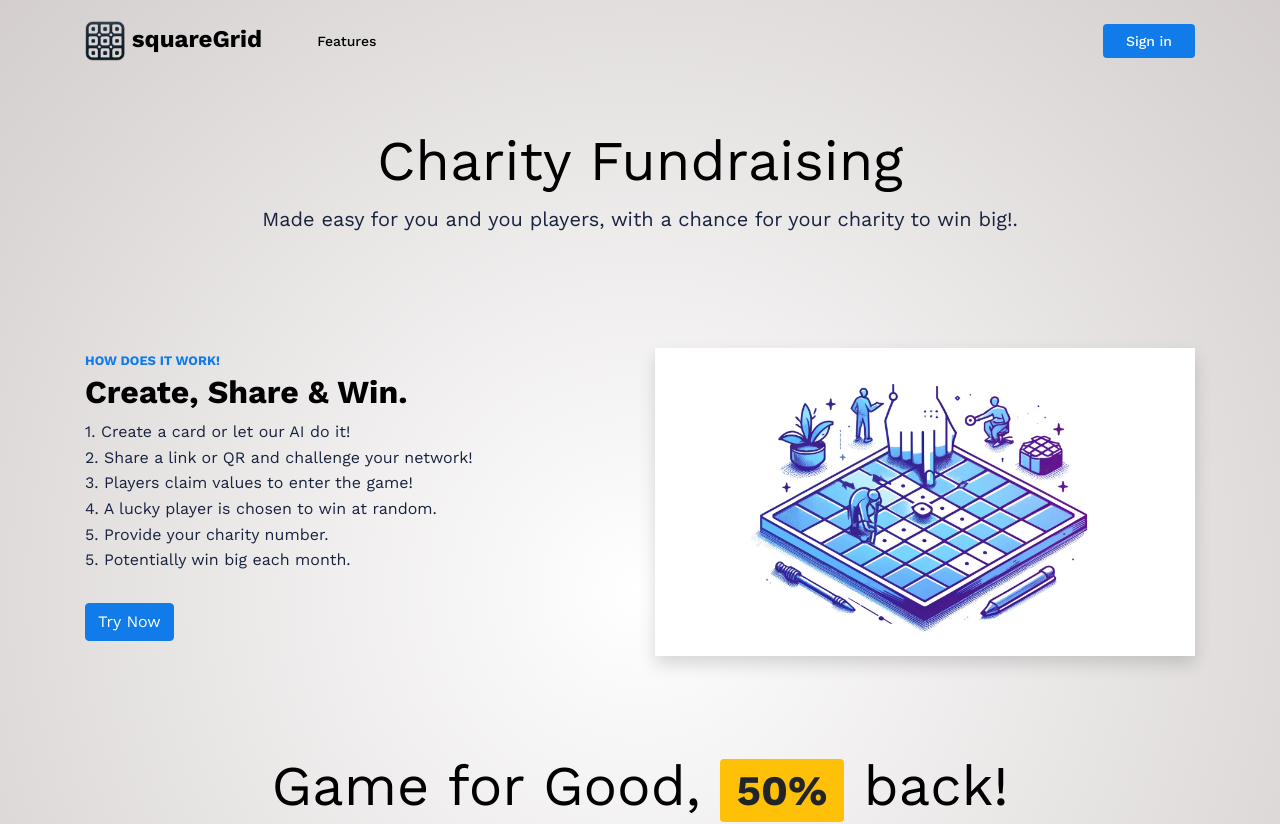
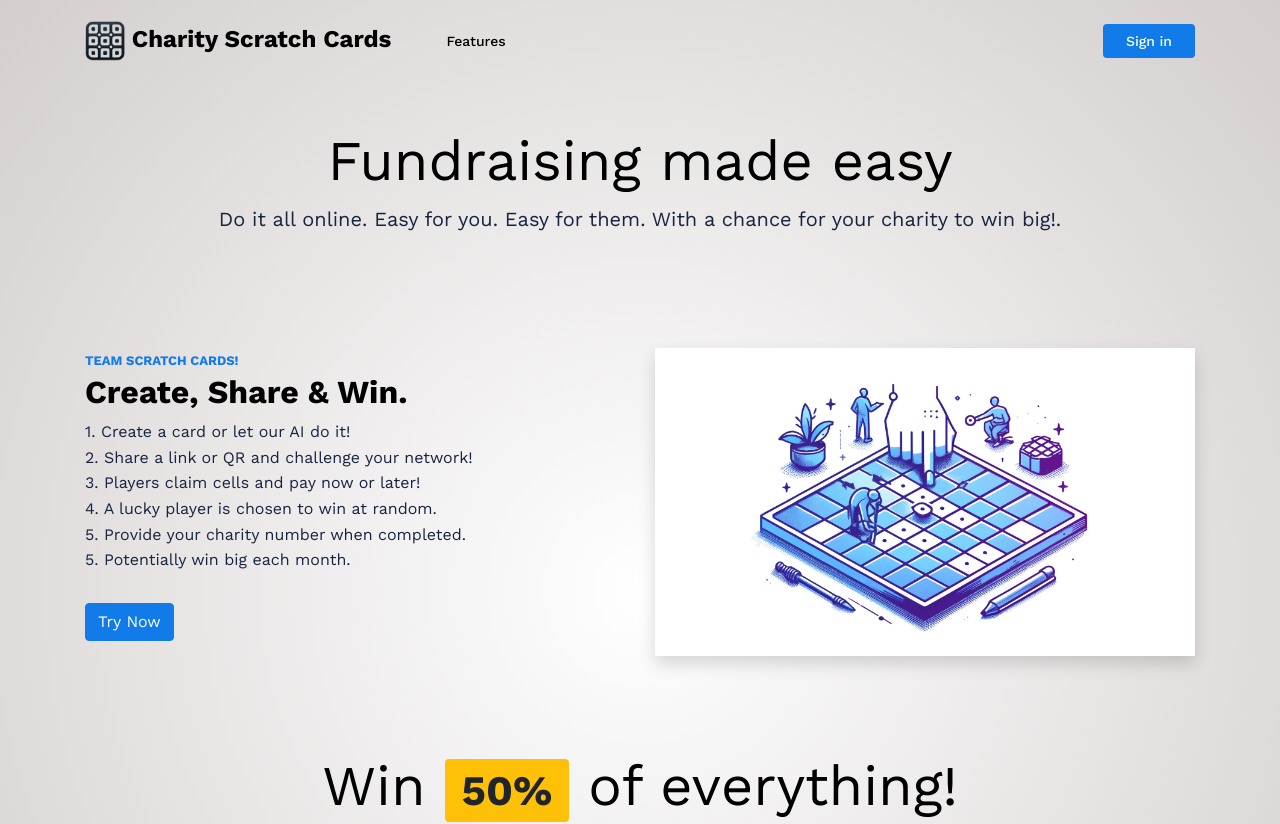
Before and after one commit to ourgameltd/squaregrid.web, a Next.js app: page / in a window 1280 px wide. Shown: the top 824 px of the page. Built offline with nearby package versions, Linux system fonts and the light colour scheme; no server answers.

Commit message:
Style amends

```diff
--- a/components/forms/GameForm.tsx
+++ b/components/forms/GameForm.tsx
@@ -196,8 +196,8 @@ const GameForm = ({ game: game, register, errors, imgSrc, setImgSrc }: GameCompo
             <label htmlFor="validationServerUsername">
               QR code <p className="small text-muted font-italic mb-0">Share on devices e.g. screens, leaflets.</p>
             </label>
-            <div>
-              <img className="shadow img-fluid" src={qrLink} alt="QR Code" />
+            <div className="image-preview-wrapper shadow-sm">
+              <img src={qrLink} alt="QR Code" />
             </div>
           </div>
         </div>)}
--- a/components/navbar.tsx
+++ b/components/navbar.tsx
@@ -42,7 +42,7 @@ const Navbar = ({ context }: { context: AppContextModel }) => {
                 priority={true}
                 style={{height: "40px", width: "40px"}}
                 className="img-fluid rounded-start"
-              /> squareGrid
+              /> Charity Scratch Cards
             </Link>
 
             <ul className="js-clone-nav d-none d-lg-inline-block site-menu float-left">
--- a/pages/cards/[cardId].tsx
+++ b/pages/cards/[cardId].tsx
@@ -259,7 +259,8 @@ const Card = () => {
                 </div>
               </div>
             </div>
-            <form onSubmit={handleSubmit(onSubmit)} className="row bg-white rounded">
+              <form onSubmit={handleSubmit(onSubmit)}>
+            <div className="row bg-white rounded mx-1">
                 <input type="hidden" id="partitionKey" {...register("partitionKey", { required: true })} />
                 <input type="hidden" id="rowKey" {...register("rowKey", { required: true })} />
                 <input type="hidden" id="eTag" {...register("eTag", { required: true })} />
@@ -316,6 +317,7 @@ const Card = () => {
                   isSavingWinner={isSavingWinner}
                 ></GameWin>
                 {renderSave()}
+            </div>
               </form>
           </div>
         </div>
--- a/pages/index.tsx
+++ b/pages/index.tsx
@@ -27,8 +27,8 @@ const Home = () => {
           <div className="row justify-content-center">
             <div className="jumbotron jumbotron-fluid">
               <div className="container">
-                <h1 className="display-4 text-center">Charity Fundraising</h1>
-                <p className="lead">Made easy for you and you players, with a chance for your charity to win big!.</p>
+                <h1 className="display-4 text-center">Fundraising made easy</h1>
+                <p className="lead">Do it all online. Easy for you. Easy for them. With a chance for your charity to win big!.</p>
               </div>
             </div>
           </div>
@@ -36,14 +36,14 @@ const Home = () => {
             <div className="col-lg-6">
               <div className="intro">
                 <div className="excerpt">
-                  <span className="caption">How does it work!</span>
+                  <span className="caption">Team scratch cards!</span>
                   <h2 className="font-weight-bold">Create, Share & Win.</h2>
                   <ol className="list-unstyled">
                     <li>1. Create a card or let our AI do it!</li>
                     <li>2. Share a link or QR and challenge your network!</li>
-                    <li>3. Players claim values to enter the game!</li>
+                    <li>3. Players claim cells and pay now or later!</li>
                     <li>4. A lucky player is chosen to win at random.</li>
-                    <li>5. Provide your charity number.</li>
+                    <li>5. Provide your charity number when completed.</li>
                     <li>5. Potentially win big each month.</li>
                   </ol>
                 </div>
@@ -63,7 +63,7 @@ const Home = () => {
           <div className="row justify-content-center">
             <div className="jumbotron jumbotron-fluid">
               <div className="container">
-                <h2 className="display-4 text-center">Game for Good, <span className="badge badge-warning">50%</span> back!</h2>
+                <h2 className="display-4 text-center">Win <span className="badge badge-warning">50%</span> of everything!</h2>
                 <p className="lead">We pledge to donate half of everything we make back to a lucky charity each month.</p>
               </div>
             </div>
--- a/public/scss/_site-base.scss
+++ b/public/scss/_site-base.scss
@@ -342,3 +342,10 @@ body {
   width: 9.999999996%;
   max-width: 9.999999996%;
 }
+
+.ml-1, .mx-1 {
+  margin-left: .05rem !important;
+}
+.mr-1, .mx-1 {
+  margin-right: .05rem !important;
+}
```
Lines whose indentation alone changed are shown as unchanged.
